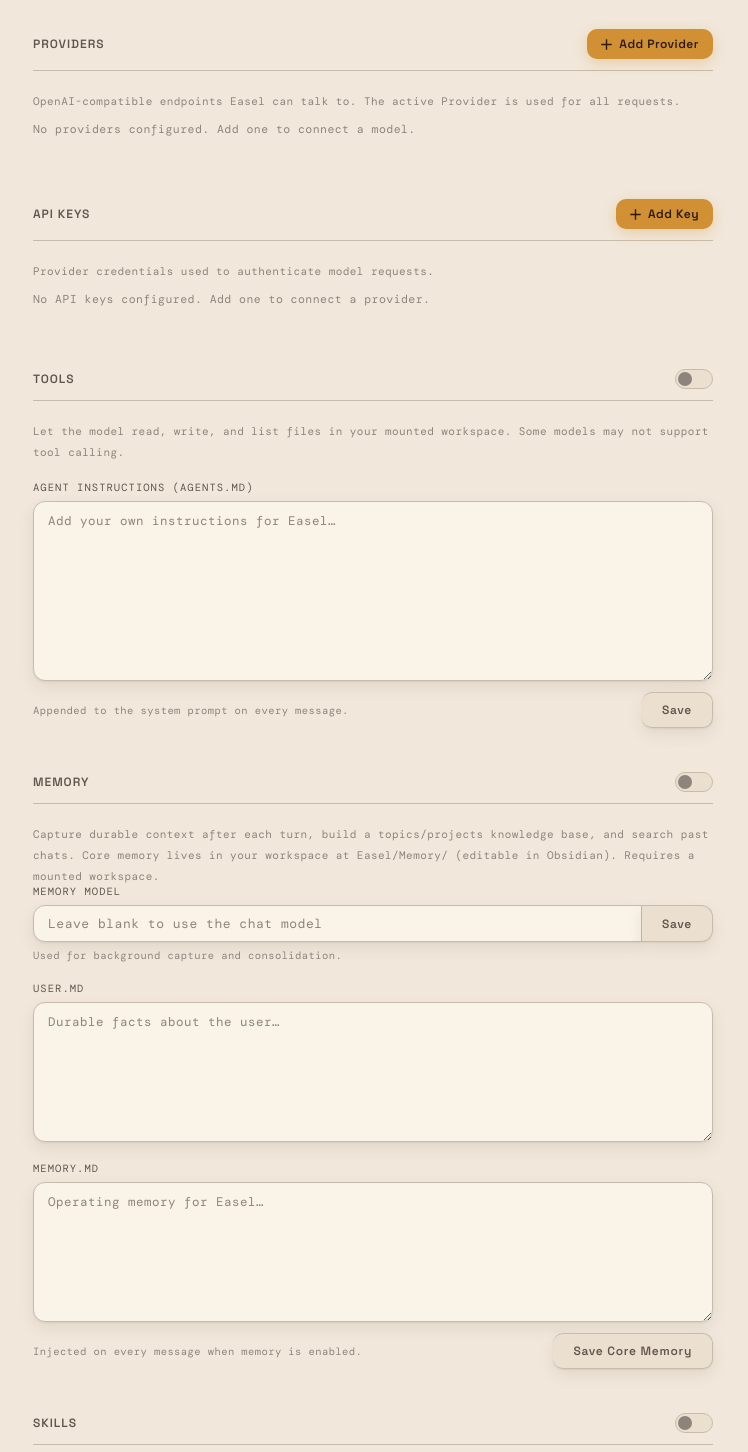
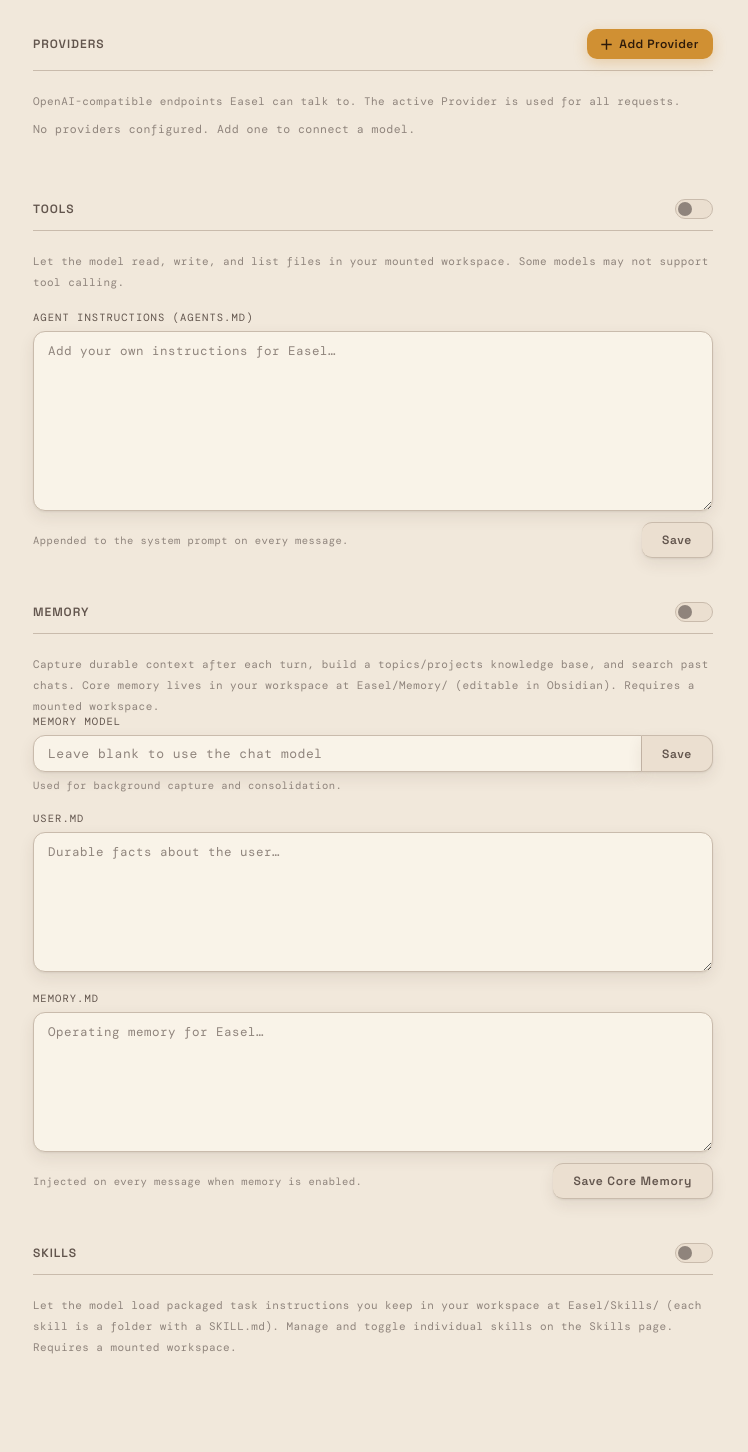
Before and after one commit to ribeck18/Easel, a FastAPI app: page /settings in a window 1280 px wide. Shown: the part 135-1587 px from the top of the page, without its empty margins (7-755 px from the left). Run offline with FastAPI, Linux system fonts and the light colour scheme; data that the repository does not hold is empty; some web fonts are replaced.

Commit message:
Remove legacy standalone "API Keys" management
Provider API keys are now managed entirely within the Add/Edit Provider flow
(stored in .env, pointed to by the Provider record). The old standalone API Keys
section let users add free-floating named keys that nothing consumed, which was
redundant and confusing alongside Providers.

- settings.html/settings.js: remove the API Keys section, the Add API Key modal,
  and the keys fetch/render/modal handlers (eyeSVG/escH kept; still used by the
  Provider modal).
- settings_routes: remove GET /api/keys and POST /api/setkey.
- ClientModel: remove get_key_names(), add_env_var(), _NON_KEY_ENV, and the
  now-unused imports (ROOT/data_dir/Path/dotenv/os/KEY_ENV_PREFIX).
- providers: remove key_env_names() (its only consumer was get_key_names).
- app.py: drop /api/keys and /api/setkey from the middleware allowlist.
- tests: retarget the migration test to assert additivity directly.

Co-Authored-By: Claude Opus 4.8 <noreply@anthropic.com>

```diff
--- a/ClientModel.py
+++ b/ClientModel.py
@@ -1,14 +1,8 @@
 from typing import Optional
 from openai import OpenAI
-from dotenv import dotenv_values, set_key
-from pathlib import Path
-import os
 
-from paths import data_dir
-from providers import ProviderStore, KEY_ENV_PREFIX
+from providers import ProviderStore
 
-
-ROOT = data_dir()
 
 # Placeholder key for keyless Providers (e.g. a local Ollama install). The OpenAI
 # SDK requires a non-empty api_key even when the endpoint ignores it.
@@ -52,45 +46,3 @@ class ClientModel:
         if active is None:
             raise ValueError("No Provider is active, so no model is set.")
         return active["model"]
-
-    # Config/settings entries stored in .env that are not API keys and
-    # should not be surfaced in the Settings page's API Keys list.
-    _NON_KEY_ENV = {
-        "MODEL",
-        "TOOLS_ENABLED",
-        "MEMORY_ENABLED",
-        "MEMORY_MODEL",
-        "MEMORY_MODEL_PROVIDER_ID",
-        "SKILLS_ENABLED",
-        "MAX_TOOL_CALLS",
-    }
-
-    @staticmethod
-    def get_key_names() -> list[str]:
-        env_path: Path = Path(ROOT / ".env")
-        if not env_path.exists():
-            return []
-        owned = ProviderStore.key_env_names()
-        return [
-            k
-            for k in dotenv_values(env_path).keys()
-            if k.upper() not in ClientModel._NON_KEY_ENV
-            and not k.startswith(KEY_ENV_PREFIX)
-            and k not in owned
-        ]
-
-    @staticmethod
-    def add_env_var(key_name: str, key: str) -> None:
-        env_path: Path = Path(ROOT / ".env")
-
-        if not env_path.exists():
-            open(env_path, "w").close()
-
-        exisiting_keys = dotenv_values(env_path)
-
-        if key_name in exisiting_keys:
-            print(f"Key '{key_name}' exists - replacing.")
-        else:
-            print(f"Key '{key_name}' does not exist - adding to env.")
-
-        set_key(env_path, key_name, key)
--- a/app.py
+++ b/app.py
@@ -63,7 +63,7 @@ async def healthz():
 
 @app.middleware("http")
 async def require_api_key(request: Request, call_next):
-    excluded = ["/settings", "/api/providers", "/api/setkey", "/api/keys", "/static", "/healthz"]
+    excluded = ["/settings", "/api/providers", "/static", "/healthz"]
     if ClientModel.client is None and not any(
         request.url.path.startswith(path) for path in excluded
     ):
--- a/providers.py
+++ b/providers.py
@@ -234,15 +234,6 @@ class ProviderStore:
         ProviderStore._write(data)
 
     @staticmethod
-    def key_env_names() -> set[str]:
-        """Return every ``.env`` var name owned by a stored Provider (its api_key_env)."""
-        return {
-            p["api_key_env"]
-            for p in ProviderStore._read()["providers"]
-            if p.get("api_key_env")
-        }
-
-    @staticmethod
     def migrate_legacy_env() -> bool:
         """One-shot upgrade of a pre-Provider install to an active OpenRouter Provider.
 
--- a/routes/settings_routes.py
+++ b/routes/settings_routes.py
@@ -89,20 +89,6 @@ async def delete_provider(provider_id: str) -> dict:
     return {"active_id": (ProviderStore.get_active() or {}).get("id")}
 
 
-@route.get("/api/keys")
-async def get_keys() -> list[str]:
-    return ClientModel.get_key_names()
-
-
-@route.post("/api/setkey")
-async def edit_env(key_name: str, key: str) -> None:
-    ClientModel.add_env_var(key_name=key_name, key=key)
-    # The active Provider is the source of truth for the client; only (re)build it
-    # here if one already exists, so adding a legacy key doesn't error pre-Provider.
-    if ProviderStore.get_active() is not None:
-        ClientModel.set_client()
-
-
 @route.get("/api/settings/tools")
 async def get_tools_setting() -> dict:
     return {
--- a/templates/settings.html
+++ b/templates/settings.html
@@ -28,20 +28,6 @@
       </div>
       <span class="settings-section-desc">OpenAI-compatible endpoints Easel can talk to. The active Provider is used for all requests.</span>
       <div class="api-keys-list" id="providers-list"></div>
-    </section>
-
-    <section class="settings-section">
-      <div class="settings-section-header">
-        <span class="settings-section-label">API Keys</span>
-        <button class="btn-add-api" id="btn-add-api">
-          <svg width="11" height="11" viewBox="0 0 11 11" fill="none">
-            <path d="M5.5 1v9M1 5.5h9" stroke="currentColor" stroke-width="1.4" stroke-linecap="square"/>
-          </svg>
-          Add Key
-        </button>
-      </div>
-      <span class="settings-section-desc">Provider credentials used to authenticate model requests.</span>
-      <div class="api-keys-list" id="api-keys-list"></div>
     </section>
 
     <section class="settings-section">
@@ -151,34 +137,6 @@
     </div>
   </div>
 
-  <div class="api-modal-overlay" id="api-modal-overlay">
-    <div class="api-modal">
-      <div class="api-modal-header">
-        <span class="api-modal-title">Add API Key</span>
-        <button class="api-modal-x" id="api-modal-x">✕</button>
-      </div>
-      <div class="api-modal-field">
-        <span class="api-modal-label">Name</span>
-        <input type="text" class="api-modal-input" id="modal-key-name" placeholder="e.g. ANTHROPIC_API_KEY" />
-      </div>
-      <div class="api-modal-field">
-        <span class="api-modal-label">Key</span>
-        <div class="api-modal-value-row">
-          <input type="password" class="api-modal-input" id="modal-key-value" placeholder="sk-..." />
-          <button class="api-modal-reveal-btn" id="modal-reveal-btn">
-            <svg width="13" height="13" viewBox="0 0 13 13" fill="none">
-              <path d="M1 6.5C1 6.5 3.5 1.5 6.5 1.5s5.5 5 5.5 5-2.5 5-5.5 5S1 6.5 1 6.5z" stroke="currentColor" stroke-width="1.2"/>
-              <circle cx="6.5" cy="6.5" r="1.75" fill="currentColor"/>
-            </svg>
-          </button>
-        </div>
-      </div>
-      <div class="api-modal-footer">
-        <span class="api-modal-hint">Stored locally on this computer.</span>
-        <button class="btn-api-save" id="api-save-btn">Save Key</button>
-      </div>
-    </div>
-  </div>
 </div>
 {% endblock %}
 
--- a/templates/static/settings.js
+++ b/templates/static/settings.js
@@ -1,6 +1,4 @@
 (function () {
-  var keys = [];
-
   function escH(s) { return String(s).replace(/&/g,'&amp;').replace(/</g,'&lt;').replace(/>/g,'&gt;'); }
 
   /* ── Providers ──────────────────────────────────────── */
@@ -236,79 +234,6 @@
       + '</svg>';
   }
 
-  function fetchKeys() {
-    fetch('/api/keys')
-      .then(function(r) { return r.json(); })
-      .then(function(names) { keys = names; renderKeys(); })
-      .catch(function() { keys = []; renderKeys(); });
-  }
-
-  function renderKeys() {
-    var list = document.getElementById('api-keys-list');
-    if (!list) return;
-    if (!keys.length) {
-      list.innerHTML = '<div class="api-key-empty">No API keys configured. Add one to connect a provider.</div>';
-      return;
-    }
-    list.innerHTML = keys.map(function(name) {
-      return '<div class="api-key-row">'
-        + '<div class="api-key-name">' + escH(name) + '</div>'
-        + '<div class="api-key-value">••••••••••••••••</div>'
-        + '</div>';
-    }).join('');
-  }
-
-  /* ── Modal ──────────────────────────────────────────── */
-  var overlay      = document.getElementById('api-modal-overlay');
-  var openBtn      = document.getElementById('btn-add-api');
-  var closeBtn     = document.getElementById('api-modal-x');
-  var modalName    = document.getElementById('modal-key-name');
-  var modalValue   = document.getElementById('modal-key-value');
-  var revealBtn    = document.getElementById('modal-reveal-btn');
-  var apiSaveBtn   = document.getElementById('api-save-btn');
-  var valRevealed  = false;
-
-  function openModal() {
-    overlay.classList.add('visible');
-    if (modalName)  { modalName.value  = ''; }
-    if (modalValue) { modalValue.value = ''; modalValue.type = 'password'; }
-    valRevealed = false;
-    revealBtn.innerHTML = eyeSVG(false);
-    setTimeout(function() { if (modalName) modalName.focus(); }, 60);
-  }
-
-  function closeModal() { overlay.classList.remove('visible'); }
-
-  if (openBtn)  openBtn.addEventListener('click', openModal);
-  if (closeBtn) closeBtn.addEventListener('click', closeModal);
-  if (overlay)  overlay.addEventListener('click', function(e) { if (e.target === overlay) closeModal(); });
-
-  document.addEventListener('keydown', function(e) {
-    if (e.key === 'Escape' && overlay.classList.contains('visible')) closeModal();
-  });
-
-  if (revealBtn) {
-    revealBtn.addEventListener('click', function() {
-      valRevealed = !valRevealed;
-      modalValue.type = valRevealed ? 'text' : 'password';
-      revealBtn.innerHTML = eyeSVG(valRevealed);
-    });
-  }
-
-  if (apiSaveBtn) {
-    apiSaveBtn.addEventListener('click', function() {
-      var name = modalName ? modalName.value.trim().toUpperCase().replace(/\s+/g, '_') : '';
-      var val  = modalValue ? modalValue.value.trim() : '';
-      if (!name || !val) return;
-      fetch('/api/setkey?' + new URLSearchParams({ key_name: name, key: val }), { method: 'POST' })
-        .then(function() { fetchKeys(); });
-      closeModal();
-    });
-  }
-
-  if (modalName)  modalName.addEventListener('keydown',  function(e) { if (e.key === 'Enter') { e.preventDefault(); if (modalValue) modalValue.focus(); } });
-  if (modalValue) modalValue.addEventListener('keydown', function(e) { if (e.key === 'Enter') { e.preventDefault(); if (apiSaveBtn) apiSaveBtn.click(); } });
-
   /* ── Tools toggle ───────────────────────────────────── */
   var toolsToggle = document.getElementById('tools-toggle-input');
 
@@ -471,5 +396,4 @@
   /* init */
   fetchPresets();
   fetchProviders();
-  fetchKeys();
 })();
```
Also changed, not shown: tests/test_providers.py (+4 -7 lines).
